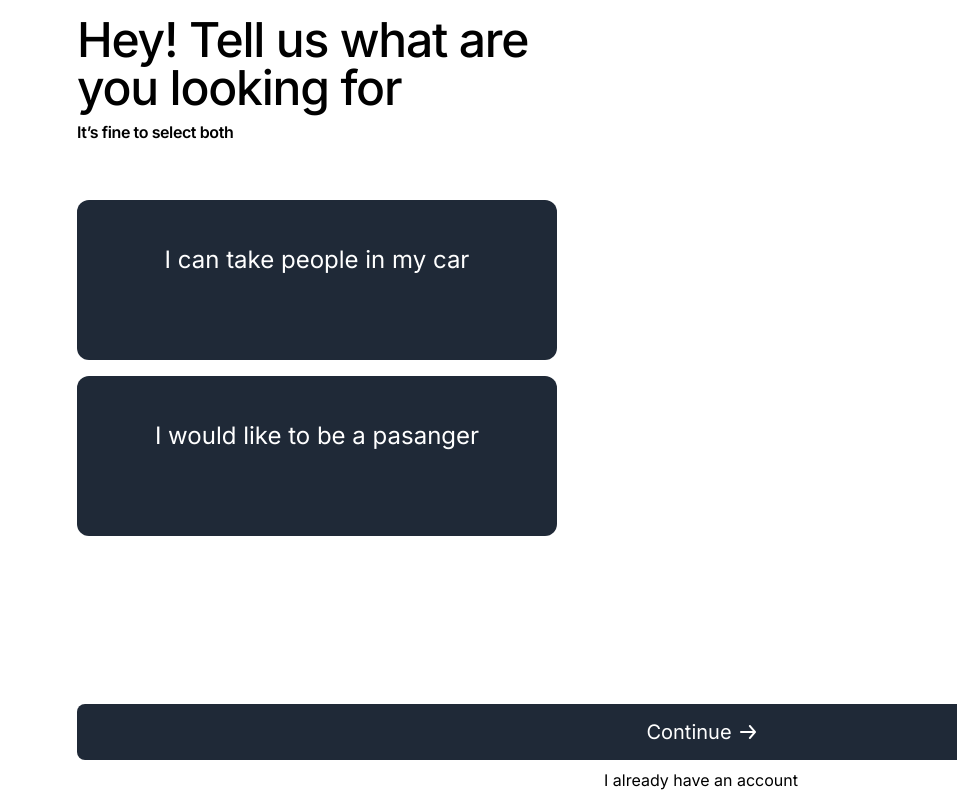
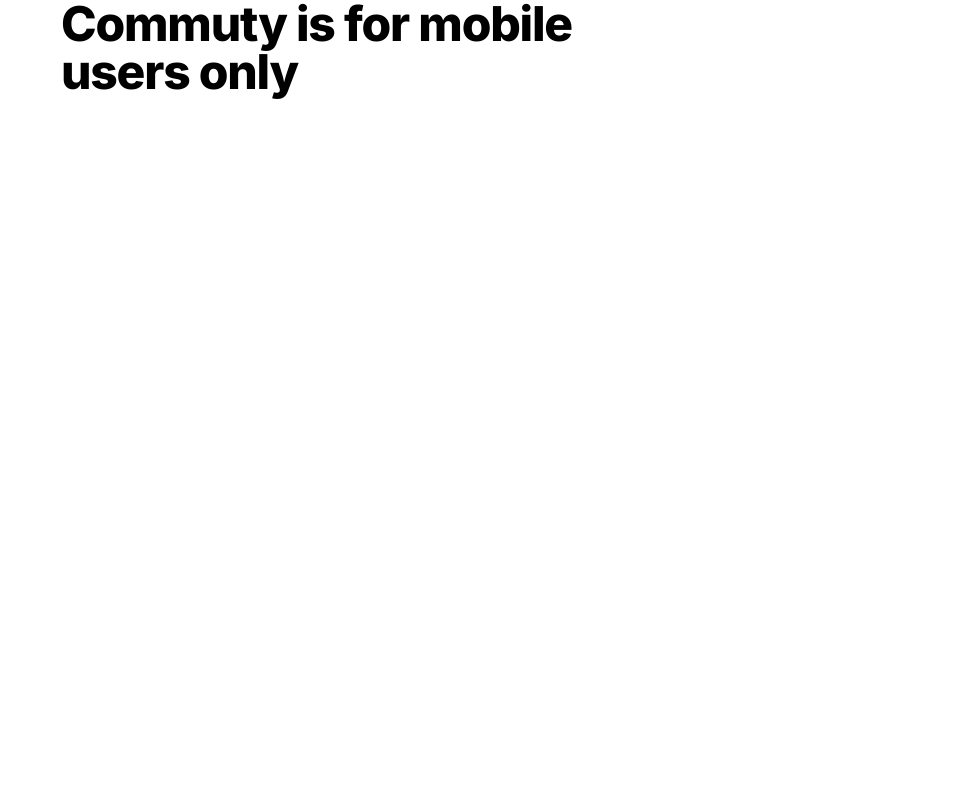
Before and after one commit to krzysztofcybulski/commuty, a React (Vite) app in the folder frontend/: page / in a window 1280 px wide. Shown: the whole page, without its empty margins (323-1280 px from the left). Built offline with nearby package versions, Linux system fonts and the light colour scheme; no server answers.

Commit message:
mediaquerycheck (#22)

```diff
--- a/frontend/package.json
+++ b/frontend/package.json
@@ -25,6 +25,7 @@
     "react": "^18.2.0",
     "react-dom": "^18.2.0",
     "react-redux": "^9.1.2",
+    "react-responsive": "^10.0.0",
     "react-router-dom": "^6.23.1",
     "redux-persist": "^6.0.0",
     "styled-components": "^6.1.11",
--- a/frontend/src/views/RootView.tsx
+++ b/frontend/src/views/RootView.tsx
@@ -22,14 +22,20 @@ import { CreateAccountView } from './CreateAccountView.tsx';
 import { SignInView } from './SignInView';
 import { HomeView } from './HomeView.tsx';
 import { useSelector } from 'react-redux';
-import {ChatsView} from "./ChatsView.tsx";
-import {ProfileView} from "./ProfileView.tsx";
+import { ChatsView } from './ChatsView.tsx';
+import { ProfileView } from './ProfileView.tsx';
+import { useMediaQuery } from 'react-responsive';
+import { TypographyH1 } from '../components/TypographyH1.tsx';
 
 export const RootView = () => {
   const [isWelcomeValid, setIsWelcomeValid] = useState(true);
   const [isCommutingValid, setIsCommutingValid] = useState(true);
   const [isWhenValid, setIsWhenValid] = useState(true);
   const [isUsernameValid, setIsUsernameValid] = useState(true);
+
+  const isBiggerThanMobile = useMediaQuery({
+    query: '(min-width: 481px)',
+  });
 
   const { user } = useUser();
   const { isSignedIn } = useAuth();
@@ -54,6 +60,8 @@ export const RootView = () => {
     saveUserData(user);
   }, []);
 
+  if (isBiggerThanMobile) return <TypographyH1 text="Commuty is for mobile users only" />;
+
   const getView = () => {
     switch (view) {
       case 'WELCOME':
@@ -73,7 +81,7 @@ export const RootView = () => {
       case 'CHATS':
         return <ChatsView />;
       case 'PROFILE':
-        return <ProfileView/>;
+        return <ProfileView />;
     }
   };
 
@@ -165,7 +173,7 @@ export const RootView = () => {
   }
 
   return (
-    <div className="flex justify-stretch items-stretch w-full">
+    <div className="flex justify-stretch items-stretch">
       {['WELCOME', 'SELECT_COMMUTING_PREFERENCES', 'WHEN_YOU_ARE_GOING', 'SET_YOUR_NAME', 'CREATE_ACCOUNT'].includes(
         view,
       ) ? (
```
Also changed, not shown: 1 other file (tests, documents, lock files or other folders).
